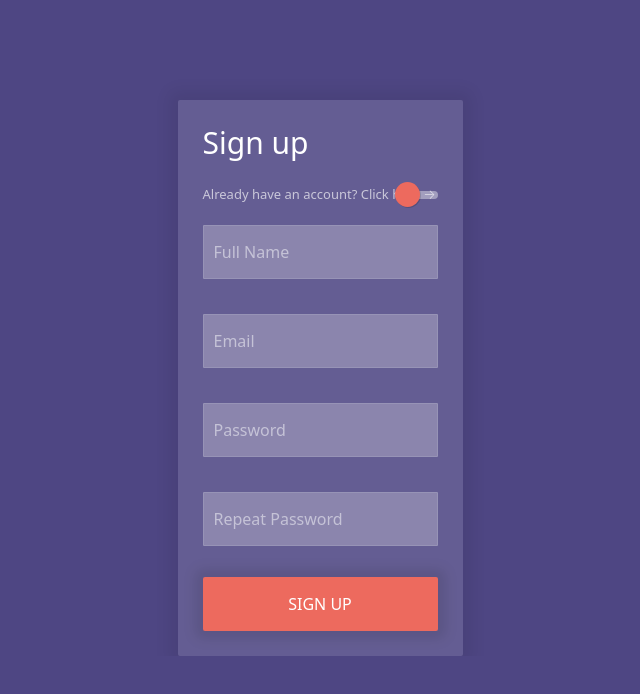
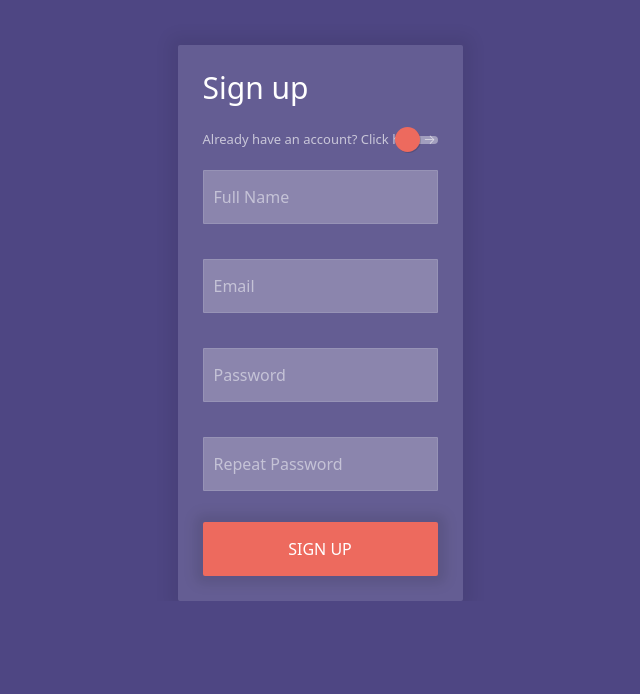
Before and after one commit to Dhruvi45/product-analytics-dashboard, a React (Create React App) app in the folder client/: page /login in a window 1280 px wide. Shown: the top 694 px of the page, without its empty margins (320-960 px from the left). Built offline with nearby package versions, Linux system fonts and the light colour scheme.

Commit message:
route changes

```diff
--- a/client/src/App.tsx
+++ b/client/src/App.tsx
@@ -1,14 +1,15 @@
 import './App.css';
 import Dashboard from './component/Dashboard';
-import { BrowserRouter as Router ,Routes, Route } from 'react-router-dom';
+import { BrowserRouter as Router ,Routes, Route, Navigate } from 'react-router-dom';
 import Login from './component/Auth';
 function App() {
   return (
     <>
      <Router>
        <Routes>
-         <Route path="/" element={<Dashboard />} />
          <Route path="/login" element={<Login />} />
+         <Route path="/dashboard" element={<Dashboard />} />
+         <Route path="/" element={<Navigate to="/dashboard" />} />
        </Routes>
      </Router>
     </>
--- a/client/src/css/auth.css
+++ b/client/src/css/auth.css
@@ -47,9 +47,8 @@
 }
 
 .form-block {
-    margin-top: 45px;
     position: relative;
-    margin: 100px auto 0;
+    margin: 45px auto 0;
     width: 285px;
     padding: 25px;
     background: rgba(255, 255, 255, .13);
```
